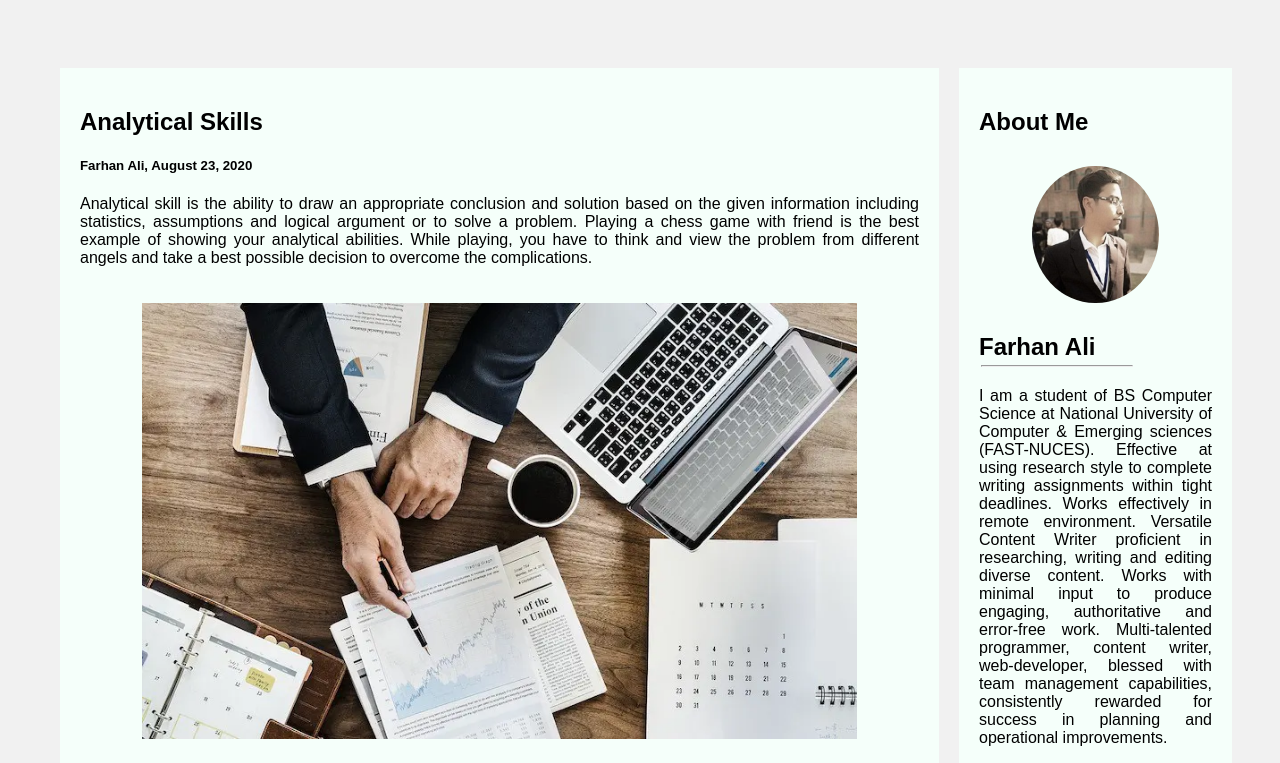
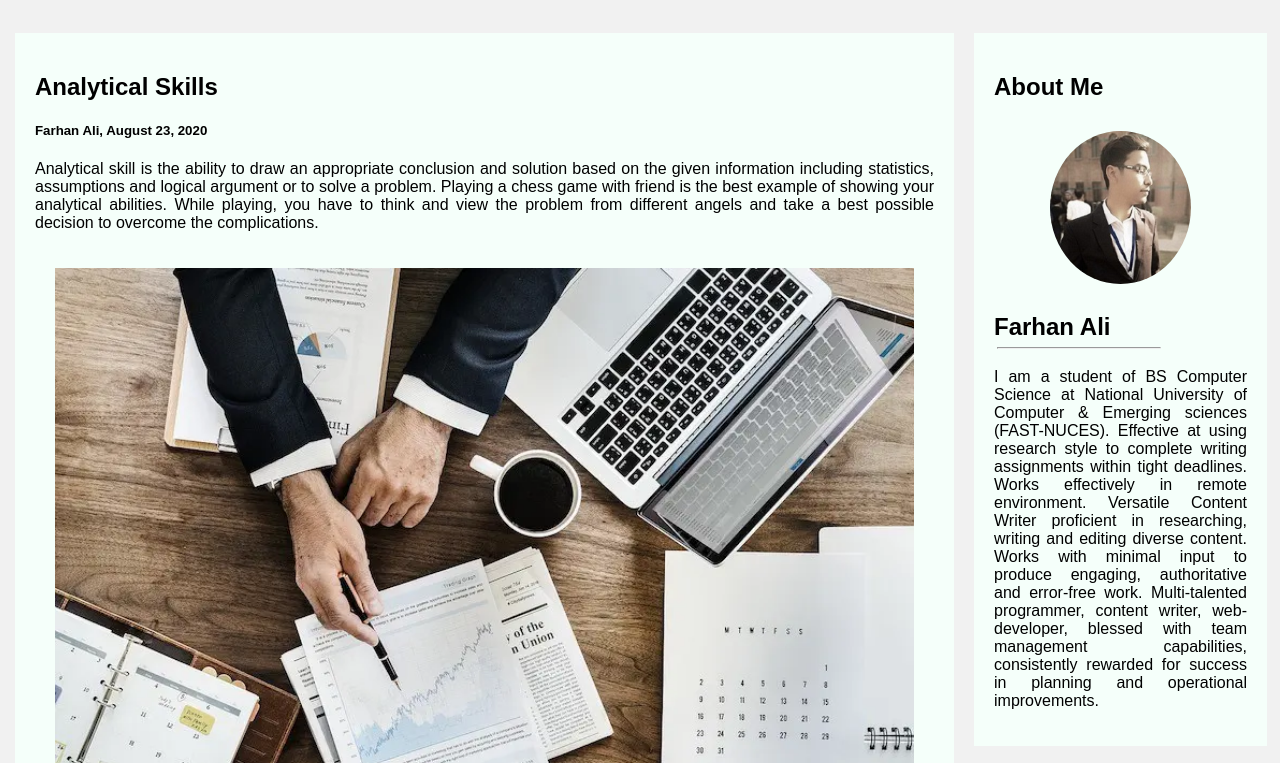
Before and after one commit to Nabeegh-Ahmed/Code-Center-Blog, a plain HTML site: page index.html in a window 1280 px wide. Shown: the part 400-1163 px from the top of the page. Drawn offline with Linux system fonts and the light colour scheme.

Commit message:
Update style.css

```diff
--- a/style.css
+++ b/style.css
@@ -1,14 +1,14 @@
 * {
     box-sizing: border-box;
-  }
+}
 
   /* Add a gray background color with some padding */
 body {
     font-family: Arial;
-    padding: 40px 40px 0px 40px;
+    padding: 5px 5px 0px 5px;
     background: #f1f1f1;
     text-align: justify;
-    margin-left: 20px;
+    margin-left: 10px;
 }
 
   /* Header/Blog Title */
@@ -62,7 +62,6 @@ body {
     display: block;
     margin-left: auto;
     margin-right: auto;
-    width: 50%;
 }
 
 .leftcolumn .content-images{
@@ -70,7 +69,7 @@ body {
 }
 
 .leftcolumn .logical, .leftcolumn .log-type {
-    width:90%;
+    width: 100%;
 }
 
   /* Fake image */
@@ -92,6 +91,10 @@ body {
     content: "";
     display: table;
     clear: both;
+}
+
+#comment-form{
+    width: 50%;
 }
 
 .comment-section button{
```
